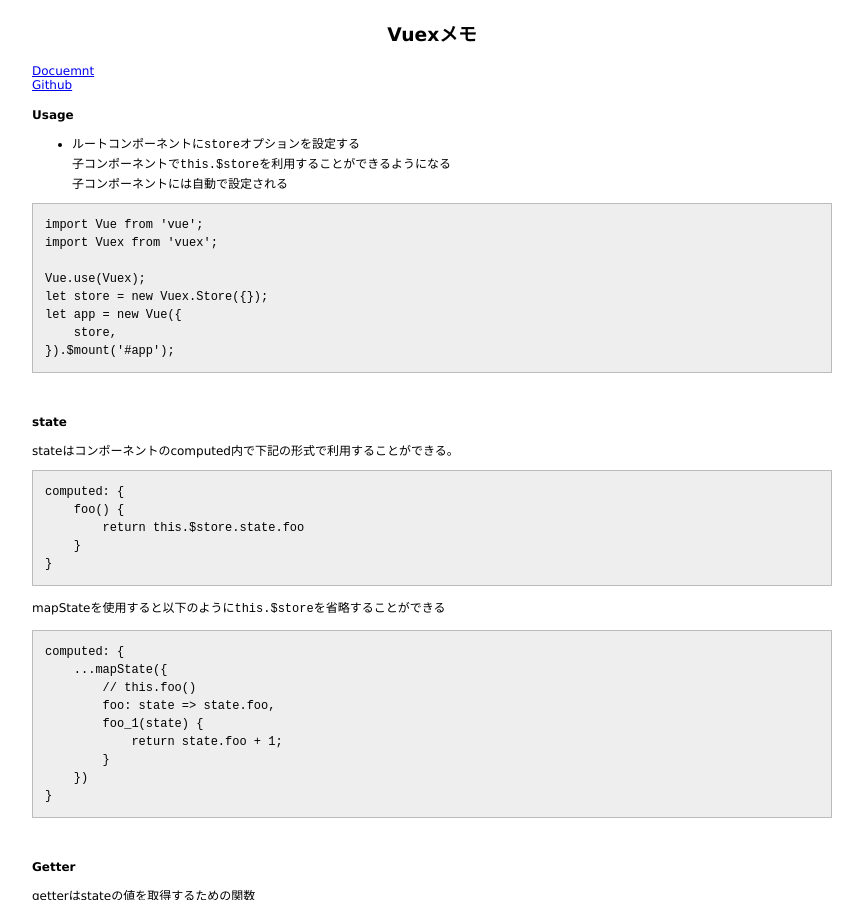
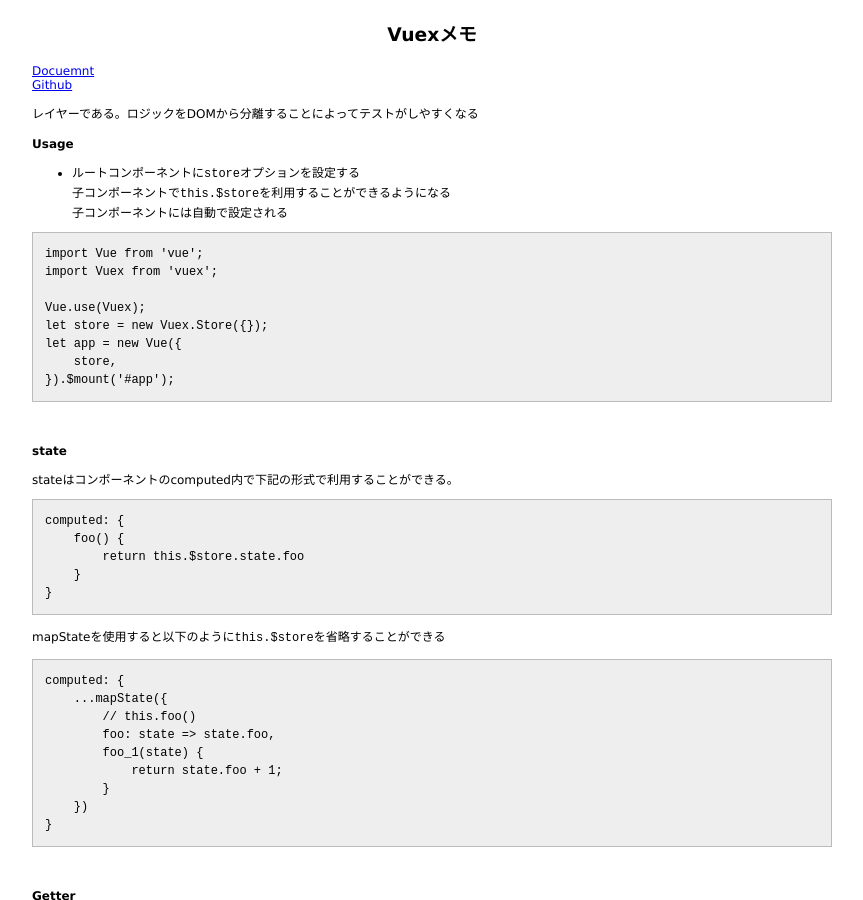
Before and after one commit to 38elements/38elements.github.com, a Jekyll site: the page built from _posts/2017-01-14-vuex.md, in a window 1280 px wide and 900 px high. Shown: the whole window, without its empty margins (208-1071 px from the left). Built offline with Jekyll 4.4.1, drawn with Linux system fonts in a browser that asks for light colours.

Commit message:
Update 2017-01-14-vuex.md

```diff
--- a/_posts/2017-01-14-vuex.md
+++ b/_posts/2017-01-14-vuex.md
@@ -4,6 +4,8 @@ title: Vuexメモ
 ---
 [Docuemnt](https://vuex.vuejs.org/en/)
 [Github](https://github.com/vuejs/vuex)
+
+レイヤーである。ロジックをDOMから分離することによってテストがしやすくなる
 
 #### Usage
 
```
